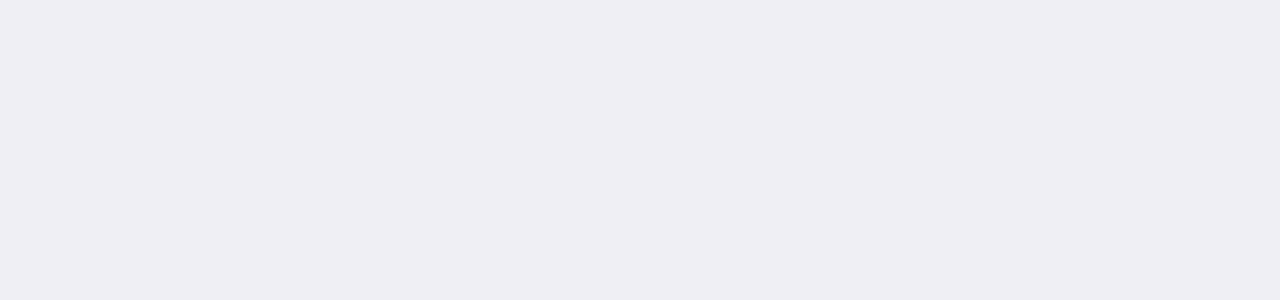
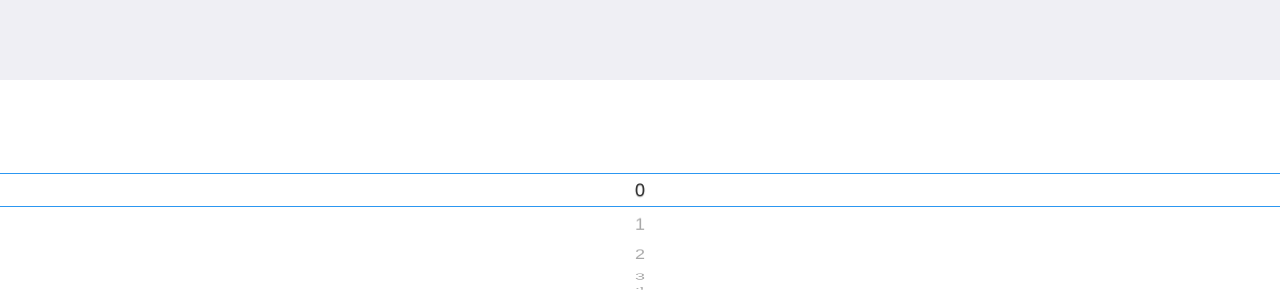
Before and after one commit to k186/pd-select, a Vue app: page / in a window 1280 px wide. Shown: the part 500-800 px from the top of the page. Built offline with nearby package versions, Linux system fonts and the light colour scheme.

Commit message:
logic done

```diff
--- /dev/null
+++ b/config/dev.env.js
@@ -0,0 +1,6 @@
+var merge = require('webpack-merge')
+var prodEnv = require('./prod.env')
+
+module.exports = merge(prodEnv, {
+  NODE_ENV: '"development"'
+})
--- /dev/null
+++ b/config/prod.env.js
@@ -0,0 +1,3 @@
+module.exports = {
+  NODE_ENV: '"production"'
+}
--- a/src/app.vue
+++ b/src/app.vue
@@ -1,4 +1,12 @@
 <template>
-
+  <pdSelect></pdSelect>
 </template>
+<script>
+  import pdSelect from './components/pdSelect.vue'
+  export default {
+    components: {
+      pdSelect
+    }
+  }
+</script>
 <style lang="scss" src="./main.scss"></style>
--- a/src/components/pdSelect.vue
+++ b/src/components/pdSelect.vue
@@ -1,3 +1,20 @@
 <template>
-  <div></div>
+  <div style="position: fixed;bottom: 0;width: 100%">
+    <select-item :listData="listData" type="line" v-model="month"></select-item>
+  </div>
 </template>
+<script>
+  import selectItem from './selectitem.vue'
+  export default{
+    name: 'pdIosSelect',
+    data () {
+      return {
+        listData: Array.from({length: 24}, (value, index) => 0 + index),
+        month: 0
+      }
+    },
+    components: {
+      selectItem
+    }
+  }
+</script>
--- /dev/null
+++ b/src/components/selectitem.vue
@@ -0,0 +1,244 @@
+<template>
+  <div class="pd-select-item">
+    <div class="pd-select-line"></div>
+    <div class="pd-select-list">
+      <ul class="pd-select-ul" ref="list">
+        <li class="pd-select-list-item" v-for="el,index in renderData " :class="{'hidden':setHidden(el.index)}" :key="index">{{el.value}}</li>
+      </ul>
+    </div>
+    <ul class="pd-select-wheel" ref="wheel">
+      <li class="pd-select-wheel-item" :class="{'hidden':setHidden(el.index)}" :style="setWheelItemDeg(el.index)" :index="el.index" v-for="el,index in renderData " :key="index">{{el.value}}</li>
+    </ul>
+  </div>
+</template>
+<script>
+  /*
+   * selectItem components
+   *
+   * @param value {String} current select value or default value
+   * @param data {Array} loop array value
+   * @param type {String} 'cycle' ,another 'line'
+   *
+   * */
+  export default{
+    name: 'pdSelectItem',
+    data () {
+      return {
+        spin: {start: 0, end: 9, branch: 9},
+        finger: {startY: 0, lastY: 0, startTime: 0, lastTime: 0, transformY: 0}
+      }
+    },
+    props: {
+      listData: {
+        type: Array,
+        required: true
+      },
+      type: {
+        type: String,
+        default: 'line'
+      },
+      value: {}
+    },
+    computed: {
+      renderData () {
+        let temp = []
+        for (let k = this.spin.start; k <= this.spin.end; k++) {
+          let data = {
+            value: this.getSpinData(k),
+            index: k
+          }
+          temp.push(data)
+        }
+        return temp
+      }
+    },
+    mounted () {
+      /* setTimeout(() => {
+       this.$emit('input', 10)
+       }) */
+
+      /* 判断 cycle 还是line */
+      if (this.type === 'line') {
+        this.spin = {start: -9, end: 9, branch: 9}
+      } else {
+        this.spin = {start: -9, end: 9, branch: 9}
+      }
+      /* 事件绑定 */
+      this.$el.addEventListener('touchstart', this.itemTouchStart)
+      this.$el.addEventListener('touchmove', this.itemTouchMove)
+      this.$el.addEventListener('touchend', this.itemTouchEnd)
+      /* 初始化状态 */
+      // this.setWheelDeg(this.listData.indexOf(this.value))
+      this.setListTransform()
+    },
+    methods: {
+      /* 根据type 控制滚轮显示效果 */
+      setHidden (index) {
+        if (this.type === 'line') {
+          return index < 0 || index > this.listData.length - 1
+        } else {
+          return false
+        }
+      },
+      setWheelItemDeg (index) {
+        return {
+          transform: `rotate3d(1, 0, 0, ${-index * 20 % 360}deg) translate3d(0px, 0px, 100px)`
+        }
+      },
+      setWheelDeg (updateDeg) {
+        this.$refs.wheel.style.webkitTransform = `rotate3d(1, 0, 0, ${updateDeg}deg)`
+      },
+      setListTransform (translateY = 0, marginTop = 0) {
+        this.$refs.list.style.webkitTransform = `translateY(${translateY - this.spin.branch * 34}px)`
+        this.$refs.list.style.marginTop = `${-marginTop}px`
+        this.$refs.list.setAttribute('scroll', translateY)
+      },
+      itemTouchStart (event) {
+        let finger = event.changedTouches[0]
+        this.finger.startY = finger.pageY
+        this.finger.startTime = event.timestamp || Date.now()
+        // this.finger.transformY = this.$refs.list.style.transform.replace(/[^0-9\-,]/g, '').split(',')[0]
+        this.finger.transformY = this.$refs.list.getAttribute('scroll')
+      },
+      itemTouchMove (event) {
+        let finger = event.changedTouches[0]
+        this.finger.lastY = finger.pageY
+        this.finger.lastTime = event.timestamp || Date.now()
+        /* 设置css */
+        // todo
+        let move = this.finger.lastY - this.finger.startY
+        this.setStyle(move)
+        event.preventDefault()
+      },
+      itemTouchEnd (event) {
+        let finger = event.changedTouches[0]
+        this.finger.lastY = finger.pageY
+        this.finger.lastTime = event.timestamp || Date.now()
+        /* 设置css */
+        // todo
+      },
+      /* 设置css */
+      setStyle (move, type) {
+        // let time = this.finger.startTime - this.finger.lastTime
+        const singleHeight = 34
+        const singleDeg = 20 / singleHeight
+        let currentListMove = this.finger.transformY
+        let updateMove = move + Number(currentListMove)
+        let updateDeg = -updateMove * singleDeg
+        let spinAim = Math.round(updateDeg / 20)
+        let margin = Math.round(updateMove / singleHeight) * singleHeight // 如果不这么写 会导致没有滚动效果
+        this.setListTransform(updateMove, margin)
+        this.setWheelDeg(updateDeg)
+        this.updateSpin(spinAim)
+      },
+      /* 更新spin */
+      updateSpin (spinAim) {
+        this.spin.start = this.spin.branch * -1 + spinAim
+        this.spin.end = this.spin.start + this.spin.branch * 2
+      },
+      /* 获取spin 数据 */
+      getSpinData (index) {
+        index = index % this.listData.length
+        return this.listData[index >= 0 ? index : index + this.listData.length]
+      }
+    },
+    beforeDestroy () {
+      this.$el.removeEventListener('touchstart', this.itemTouchStart)
+      this.$el.removeEventListener('touchmove', this.itemTouchMove)
+      this.$el.removeEventListener('touchend', this.itemTouchEnd)
+    }
+  }
+</script>
+<style lang="scss">
+  html {
+    font-family: 'PingFang SC', 'Helvetica Neue', 'Helvetica', 'STHeitiSC-Light', 'Arial', sans-serif;
+    line-height: 1.8;
+  }
+
+  $color-background: #fff;
+  $color-checked: #2c97f1;
+  $color-text-main: #333;
+  $color-text-second: #a8a8a8;
+  .pd {
+    &-select {
+      &-item {
+        overflow: hidden;
+        width: 100%;
+        text-align: center;
+        height: 220px;
+        background: $color-background;
+      }
+      &-ul {
+        position: relative;
+      }
+      &-line, &-list, &-wheel {
+        position: absolute;
+        left: 0;
+        right: 0;
+        top: 93px;
+      }
+      &-line {
+        z-index: 3;
+      }
+      &-list {
+        z-index: 2;
+        background: $color-background;
+      }
+      &-wheel {
+        z-index: 1;
+      }
+      &-line {
+        &:after, &:before {
+          position: absolute;
+          top: 0;
+          content: '';
+          display: table;
+          background: $color-checked;
+          width: 100%;
+          height: 2px;
+          -webkit-transform: scaleY(0.5);
+          transform: scaleY(0.5);
+          -webkit-transform-origin: 0 0;
+          transform-origin: 0 0;
+        }
+        &:before {
+          bottom: -1px;
+          top: auto;
+        }
+      }
+      &-line, &-list {
+        height: 34px;
+        transform: translate3d(0px, 0px, 110px);
+      }
+      &-list {
+        overflow: hidden;
+      }
+      &-list-item {
+        text-shadow: 0 1px 1px rgba(102, 102, 102, 0.6);
+      }
+      &-list-item, &-wheel-item {
+        line-height: 34px;
+        font-size: 18px;
+        color: $color-text-main;
+        &.hidden {
+          visibility: hidden;
+          opacity: 0;
+        }
+      }
+      &-wheel {
+        transform-style: preserve-3d;
+        height: 34px;
+        &-item {
+          white-space: nowrap;
+          overflow: hidden;
+          text-overflow: ellipsis;
+          backface-visibility: hidden;
+          position: absolute;
+          top: 0;
+          width: 100%;
+          color: $color-text-second;
+        }
+      }
+    }
+  }
+</style>
```
Also changed, not shown: config/index.js (+14 -18 lines), package.json (+32 -31 lines), .postcssrc.js (added), 13 other files (tests, documents, lock files or other folders).
